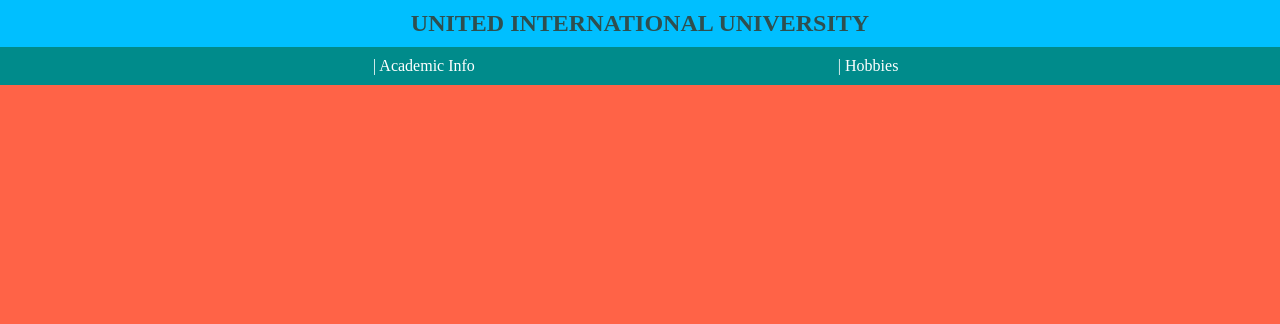
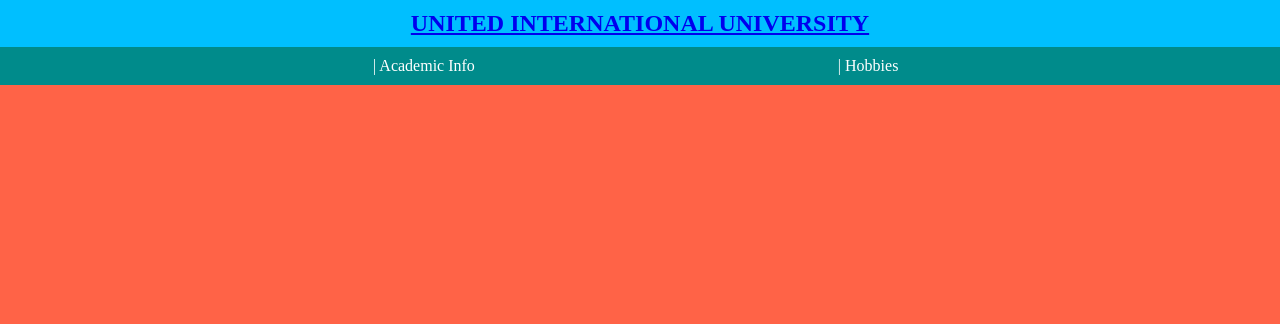
Before and after one commit to RRPx/RRPx.github.io, a plain HTML site: page index.html in a window 1280 px wide. Shown: the top 324 px of the page. Drawn offline with Linux system fonts and the light colour scheme.

Commit message:
Update index.html

```diff
--- a/index.html
+++ b/index.html
@@ -33,7 +33,7 @@ li a:hover {
     </head>
 <body style="margin:auto;background-color:tomato">
     <div style="background-color:deepskyblue">
-    <h2 style="color:darkslategrey;text-align: center;margin-top: auto;padding: 10px"><b>UNITED INTERNATIONAL UNIVERSITY</b></h2>
+    <a href = "https://RRPx.github.io/index.html"><h2 style="color:darkslategrey;text-align: center;margin-top: auto;padding: 10px"><b>UNITED INTERNATIONAL UNIVERSITY</b></a></h2>
     </div>
     <ul>
   <li><a href ="https://RRPx.github.io/acainfo.html">| Academic Info</a></li>
```
